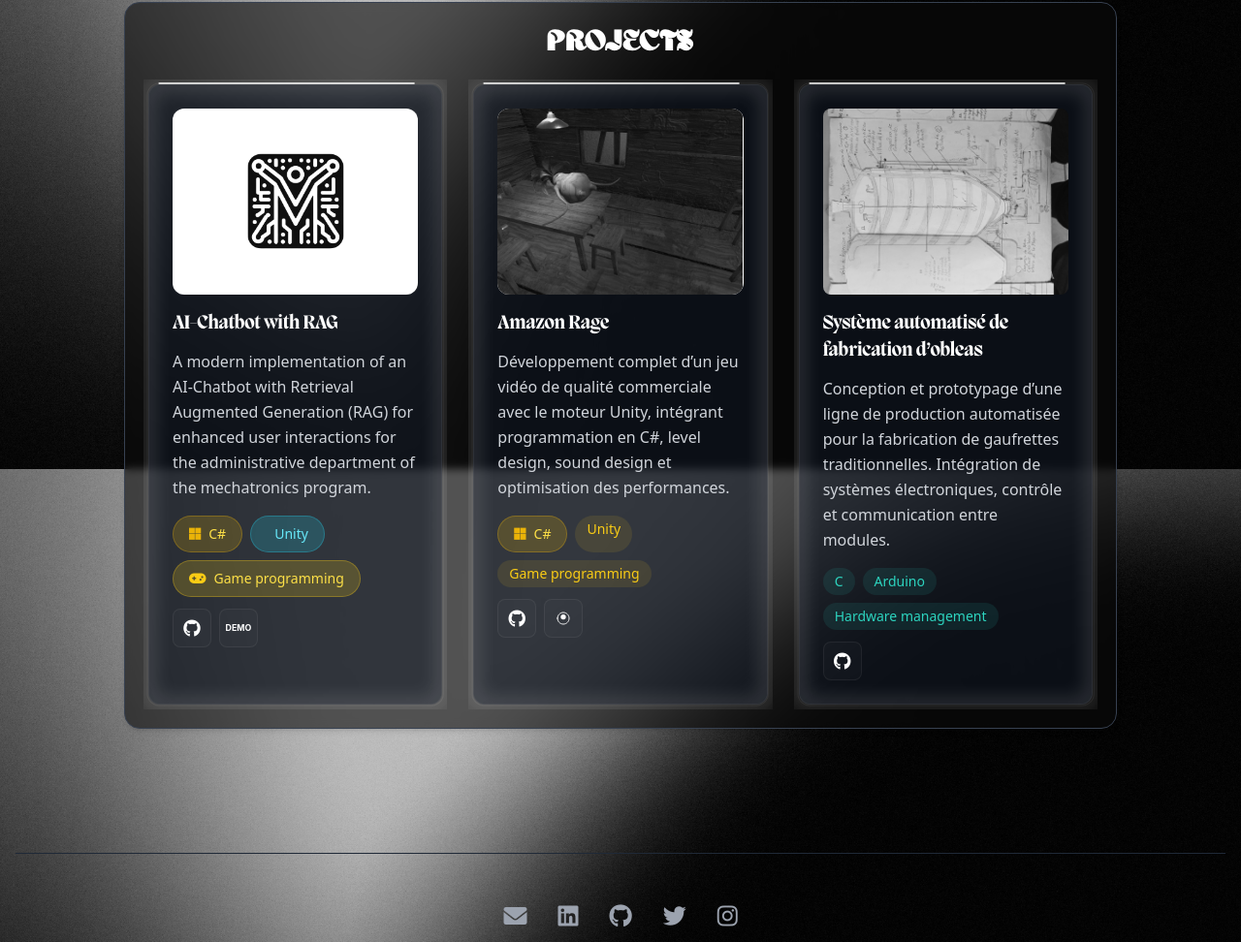
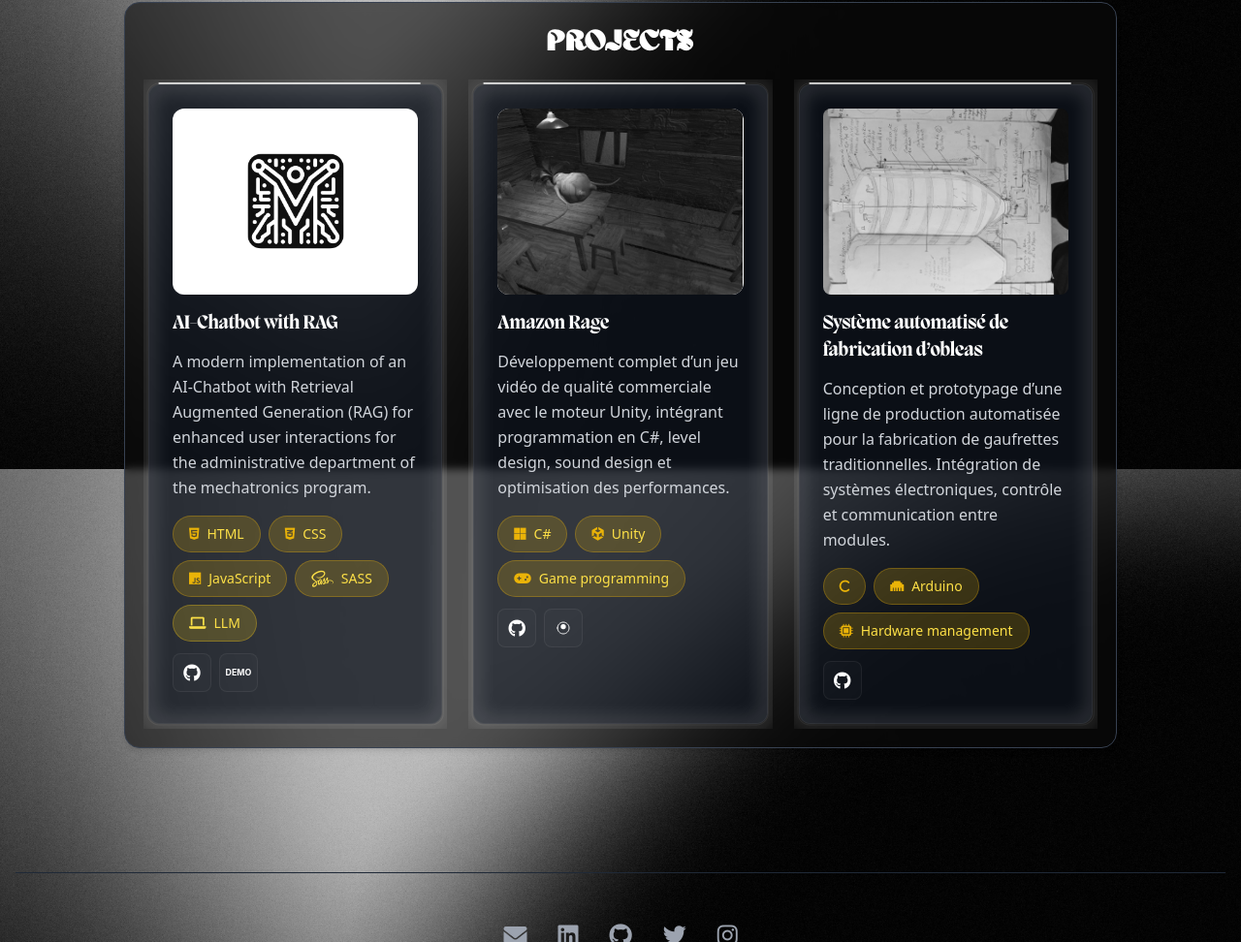
Before and after one commit to sebachoh/Portafolio, a plain HTML site: page index.html in a window 1280 px wide. Shown: the part 3516-4488 px from the top of the page at 97% size. Drawn offline with nearby package versions, Linux system fonts and the light colour scheme.

Commit message:
feat(ui): enhance project skill tags with improved styling and new icons

```diff
--- a/index.html
+++ b/index.html
@@ -250,17 +250,25 @@
                         A modern implementation of an AI-Chatbot with Retrieval Augmented Generation (RAG) for enhanced user interactions for the administrative department of the mechatronics program.
                     </p>
                     <div class="flex flex-wrap gap-2">
+                            <span class="px-4 py-2 bg-yellow-500/20 text-yellow-300 rounded-full text-sm font-medium flex items-center gap-2 border border-yellow-500/30 transition-all hover:bg-yellow-500/30 hover:scale-105">
+                             <i class="fa-brands fa-html5 text-yellow-500"></i>
+                             HTML
+                             </span>
                              <span class="px-4 py-2 bg-yellow-500/20 text-yellow-300 rounded-full text-sm font-medium flex items-center gap-2 border border-yellow-500/30 transition-all hover:bg-yellow-500/30 hover:scale-105">
-                             <i class="fab fa-microsoft text-yellow-500"></i>
-                             C#
+                             <i class="fa-brands fa-css3-alt text-yellow-500"></i>
+                             CSS
                              </span>
-                             <span class="px-4 py-2 bg-cyan-400/20 text-cyan-300 rounded-full text-sm font-medium flex items-center gap-2 border border-cyan-400/30 transition-all hover:bg-cyan-400/30 hover:scale-105">
-                             <i class="devicon-unity3d-plain text-cyan-400" style="font-size:18px"></i>
-                             Unity
+                             <span class="px-4 py-2 bg-yellow-500/20 text-yellow-300 rounded-full text-sm font-medium flex items-center gap-2 border border-yellow-500/30 transition-all hover:bg-yellow-500/30 hover:scale-105">
+                             <i class="fa-brands fa-js text-yellow-500"></i>
+                             JavaScript
+                             </span>
+                             <span class="px-4 py-2 bg-yellow-500/20 text-yellow-300 rounded-full text-sm font-medium flex items-center gap-2 border border-yellow-500/30 transition-all hover:bg-yellow-500/30 hover:scale-105">
+                             <i class="fa-brands fa-sass" style="font-size:18px"></i>
+                             SASS
                              </span>
                              <span class="px-4 py-2 bg-yellow-400/20 text-yellow-300 rounded-full text-sm font-medium flex items-center gap-2 border border-yellow-400/30 transition-all hover:bg-yellow-400/30 hover:scale-105">
-                             <i class="fa-solid fa-gamepad text-yellow-400"></i>
-                             Game programming
+                             <i class="fa-solid fa-laptop"></i>
+                             LLM
                              </span>
                     </div>
                     <div class="project-links mt-3">
@@ -301,8 +309,12 @@
                         <span class="px-4 py-2 bg-yellow-500/20 text-yellow-300 rounded-full text-sm font-medium flex items-center gap-2 border border-yellow-500/30 transition-all hover:bg-yellow-500/30 hover:scale-105">
                         <i class="fab fa-microsoft text-yellow-500"></i>C#
                         </span>
-                        <span class="px-3 py-1 bg-yellow-400/10 text-yellow-400 rounded-full text-sm">Unity</span>
-                        <span class="px-3 py-1 bg-yellow-400/10 text-yellow-400 rounded-full text-sm">Game programming</span>
+                        <span class="px-4 py-2 bg-yellow-500/20 text-yellow-300 rounded-full text-sm font-medium flex items-center gap-2 border border-yellow-500/30 transition-all hover:bg-yellow-500/30 hover:scale-105">
+                        <i class="fab fa-unity text-yellow-500"></i>Unity
+                        </span>
+                        <span class="px-4 py-2 bg-yellow-500/20 text-yellow-300 rounded-full text-sm font-medium flex items-center gap-2 border border-yellow-500/30 transition-all hover:bg-yellow-500/30 hover:scale-105">
+                        <i class="fa-solid fa-gamepad text-yellow-500"></i>Game programming
+                        </span>
                     </div>
                     <div class="project-links mt-3">
                         <a class="project-btn github-btn" href="https://github.com/SeasterBlue/Amazon-Rage" target="_blank" rel="noopener" title="View source on GitHub">
@@ -329,9 +341,15 @@
                         Conception et prototypage d’une ligne de production automatisée pour la fabrication de gaufrettes traditionnelles. Intégration de systèmes
                         électroniques, contrôle et communication entre modules.                   </p>
                     <div class="flex flex-wrap gap-2">
-                        <span class="px-3 py-1 bg-teal-400/10 text-teal-400 rounded-full text-sm">C</span>
-                        <span class="px-3 py-1 bg-teal-400/10 text-teal-400 rounded-full text-sm">Arduino</span>
-                        <span class="px-3 py-1 bg-teal-400/10 text-teal-400 rounded-full text-sm">Hardware management</span>
+                        <span class="px-4 py-2 bg-yellow-500/20 text-yellow-300 rounded-full text-sm font-medium flex items-center gap-2 border border-yellow-500/30 transition-all hover:bg-yellow-500/30 hover:scale-105">
+                        <i class="fa-solid fa-c text-yellow-500"></i>
+                        </span>
+                        <span class="px-4 py-2 bg-yellow-500/20 text-yellow-300 rounded-full text-sm font-medium flex items-center gap-2 border border-yellow-500/30 transition-all hover:bg-yellow-500/30 hover:scale-105">
+                        <i class="fa-solid fa-ethernet text-yellow-500"></i>Arduino
+                        </span>
+                        <span class="px-4 py-2 bg-yellow-500/20 text-yellow-300 rounded-full text-sm font-medium flex items-center gap-2 border border-yellow-500/30 transition-all hover:bg-yellow-500/30 hover:scale-105">
+                        <i class="fa-solid fa-microchip text-yellow-500"></i>Hardware management
+                        </span>
                     </div>
                     <div class="project-links mt-3">
                         <a class="project-btn github-btn" href="https://github.com/sebachoh/Showbleas-Code" target="_blank" rel="noopener" title="View source on GitHub">
```
